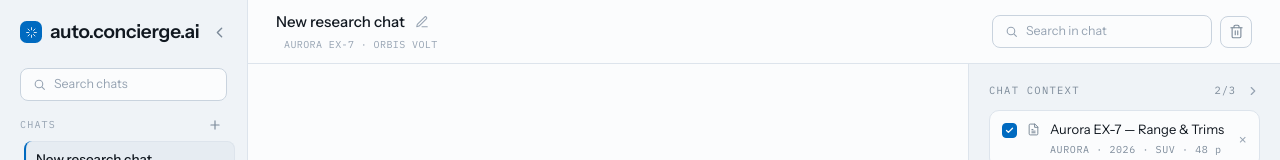
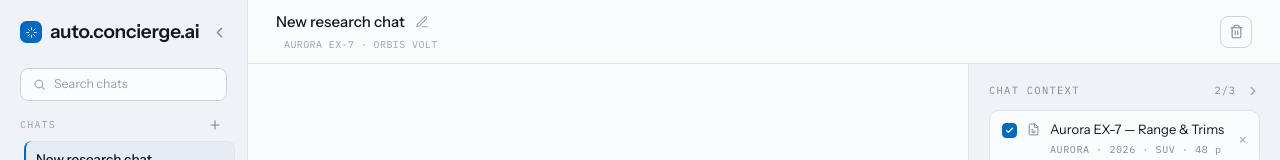
Before and after one commit to Rohan-Kegade/auto-conceirege.ai, a React (Vite) app in the folder frontend/: page /app in a window 1280 px wide. Shown: the top 160 px of the page. Built offline with nearby package versions, Linux system fonts and the light colour scheme.

Commit message:
feat(frontend): remove in-chat search

```diff
--- a/frontend/src/routes/app/AppLayout.tsx
+++ b/frontend/src/routes/app/AppLayout.tsx
@@ -14,7 +14,7 @@ import {
 export type SettingsTab = "profile" | "chat" | "notifications" | "account";
 
 function TopBar() {
-  const { state, activeChat, setChatSearch, deleteChat, renameChat } = useApp();
+  const { state, activeChat, deleteChat, renameChat } = useApp();
   const navigate = useNavigate();
 
   const [renaming, setRenaming] = useState(false);
@@ -68,25 +68,6 @@ function TopBar() {
       </div>
 
       <div className="ml-auto flex flex-none items-center gap-2">
-        <div className="flex w-[220px] items-center gap-2 rounded-lg border border-stroke bg-canvas px-3 focus-within:border-accent">
-          <SearchIcon />
-          <input
-            value={state.chatSearch}
-            onChange={(e) => setChatSearch(e.target.value)}
-            placeholder="Search in chat"
-            className="w-full bg-transparent py-1.5 text-[12.5px] outline-none"
-          />
-          {state.chatSearch ? (
-            <button
-              type="button"
-              onClick={() => setChatSearch("")}
-              aria-label="Clear search"
-              className="flex-none cursor-pointer bg-transparent font-mono text-[13px] leading-none text-muted-3 transition-colors hover:text-ink"
-            >
-              ×
-            </button>
-          ) : null}
-        </div>
         <button
           type="button"
           onClick={() => {
@@ -279,26 +260,6 @@ function TrashIcon() {
   );
 }
 
-function SearchIcon() {
-  return (
-    <svg
-      width="13"
-      height="13"
-      viewBox="0 0 24 24"
-      fill="none"
-      stroke="currentColor"
-      strokeWidth="2"
-      strokeLinecap="round"
-      strokeLinejoin="round"
-      className="flex-none text-muted-3"
-      aria-hidden="true"
-    >
-      <circle cx="11" cy="11" r="7" />
-      <path d="m21 21-4.3-4.3" />
-    </svg>
-  );
-}
-
 function CloseIcon() {
   return (
     <svg
--- a/frontend/src/routes/app/AppStore.tsx
+++ b/frontend/src/routes/app/AppStore.tsx
@@ -51,7 +51,6 @@ type State = {
   chats: Chat[];
   activeChatId: string;
   query: string;
-  chatSearch: string;
   draft: string;
   thinking: boolean;
   thinkingLabel: string;
@@ -100,7 +99,6 @@ const INITIAL: State = {
   chats: SEED_CHATS,
   activeChatId: "c0",
   query: "",
-  chatSearch: "",
   draft: "",
   thinking: false,
   thinkingLabel: "",
@@ -127,7 +125,6 @@ type Action =
   | { type: "addDoc"; id: string }
   | { type: "removeDoc"; id: string }
   | { type: "setQuery"; value: string }
-  | { type: "setChatSearch"; value: string }
   | { type: "setDraft"; value: string }
   | { type: "sendUser"; text: string }
   | { type: "thinkingLabel"; label: string }
@@ -185,8 +182,6 @@ function reducer(state: State, action: Action): State {
       }));
     case "setQuery":
       return { ...state, query: action.value };
-    case "setChatSearch":
-      return { ...state, chatSearch: action.value };
     case "setDraft":
       return { ...state, draft: action.value };
     case "sendUser":
@@ -218,7 +213,6 @@ function reducer(state: State, action: Action): State {
         seq,
         activeChatId: id,
         draft: "",
-        chatSearch: "",
         chats: [
           {
             id,
@@ -242,7 +236,6 @@ function reducer(state: State, action: Action): State {
           seq,
           activeChatId: id,
           draft: "",
-          chatSearch: "",
           chats: [
             {
               id,
@@ -259,7 +252,7 @@ function reducer(state: State, action: Action): State {
         state.activeChatId === action.id
           ? remaining[0].id
           : state.activeChatId;
-      return { ...state, chats: remaining, activeChatId, chatSearch: "" };
+      return { ...state, chats: remaining, activeChatId };
     }
     case "renameChat": {
       const title = action.title.trim();
@@ -272,7 +265,7 @@ function reducer(state: State, action: Action): State {
       };
     }
     case "selectChat":
-      return { ...state, activeChatId: action.id, draft: "", chatSearch: "" };
+      return { ...state, activeChatId: action.id, draft: "" };
     case "startUpload": {
       const seq = state.seq + 1;
       const name = UPLOAD_NAMES[state.uploads.length % UPLOAD_NAMES.length];
@@ -320,7 +313,6 @@ function reducer(state: State, action: Action): State {
         seq,
         activeChatId: id,
         draft: "",
-        chatSearch: "",
         chats: [
           {
             id,
@@ -349,7 +341,6 @@ type AppApi = {
   addDoc: (id: string) => void;
   removeDoc: (id: string) => void;
   setQuery: (value: string) => void;
-  setChatSearch: (value: string) => void;
   setDraft: (value: string) => void;
   send: (text?: string) => void;
   newChat: () => void;
@@ -427,7 +418,6 @@ export function AppStoreProvider({ children }: { children: ReactNode }) {
       addDoc: (id) => dispatch({ type: "addDoc", id }),
       removeDoc: (id) => dispatch({ type: "removeDoc", id }),
       setQuery: (value) => dispatch({ type: "setQuery", value }),
-      setChatSearch: (value) => dispatch({ type: "setChatSearch", value }),
       setDraft: (value) => dispatch({ type: "setDraft", value }),
       send,
       newChat: () => {
--- a/frontend/src/routes/app/ChatView.tsx
+++ b/frontend/src/routes/app/ChatView.tsx
@@ -256,27 +256,12 @@ function Composer() {
   );
 }
 
-function messageText(message: ChatMessage): string {
-  return message.role === "user"
-    ? message.text
-    : message.paras.map((p) => p.text).join(" ");
-}
-
 export function ChatView() {
   const { state, messages, selected, send } = useApp();
-  const { thinking, thinkingLabel, chatSearch, user } = state;
+  const { thinking, thinkingLabel, user } = state;
   const scrollRef = useRef<HTMLDivElement>(null);
   const [ctxCollapsed, setCtxCollapsed] = useState(false);
   const isEmpty = messages.length === 0 && !thinking;
-
-  const search = chatSearch.trim().toLowerCase();
-  const shown = messages
-    .map((message, i) => ({ message, i }))
-    .filter(
-      ({ message }) =>
-        !search || messageText(message).toLowerCase().includes(search),
-    );
-  const noMatches = search.length > 0 && shown.length === 0;
 
   useEffect(() => {
     const el = scrollRef.current;
@@ -299,13 +284,7 @@ export function ChatView() {
               />
             ) : null}
 
-            {noMatches ? (
-              <div className="py-2 text-[13px] text-muted-3">
-                No messages in this chat match “{chatSearch.trim()}”.
-              </div>
-            ) : null}
-
-            {shown.map(({ message, i }) =>
+            {messages.map((message, i) =>
               message.role === "user" ? (
                 <div key={i} className="flex flex-col gap-3">
                   <div className="max-w-[74%] self-end rounded-[22px] rounded-br-md bg-panel px-[18px] py-3 text-[15px] leading-[1.55] text-ink ring-1 ring-inset ring-line">
```
